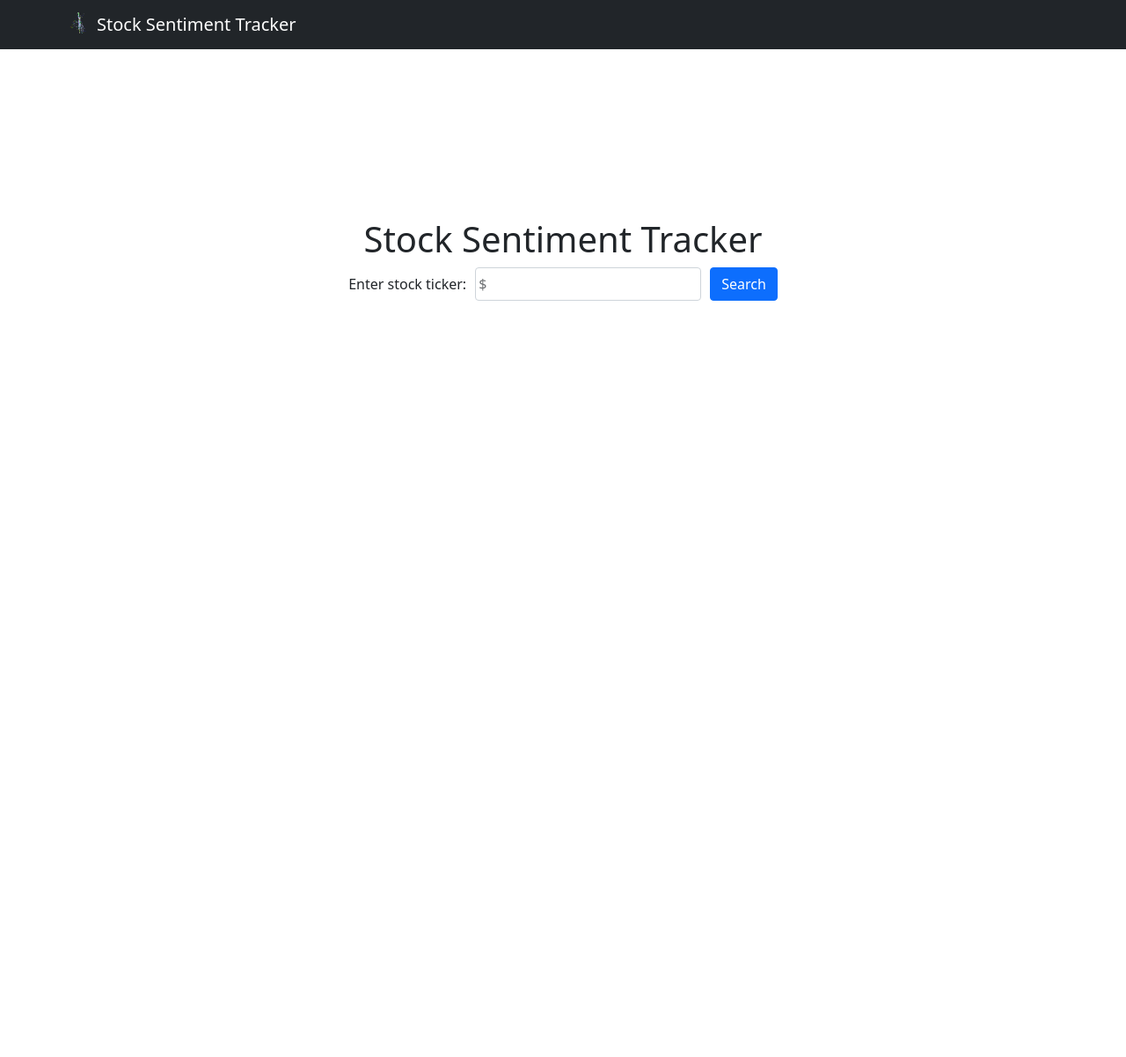
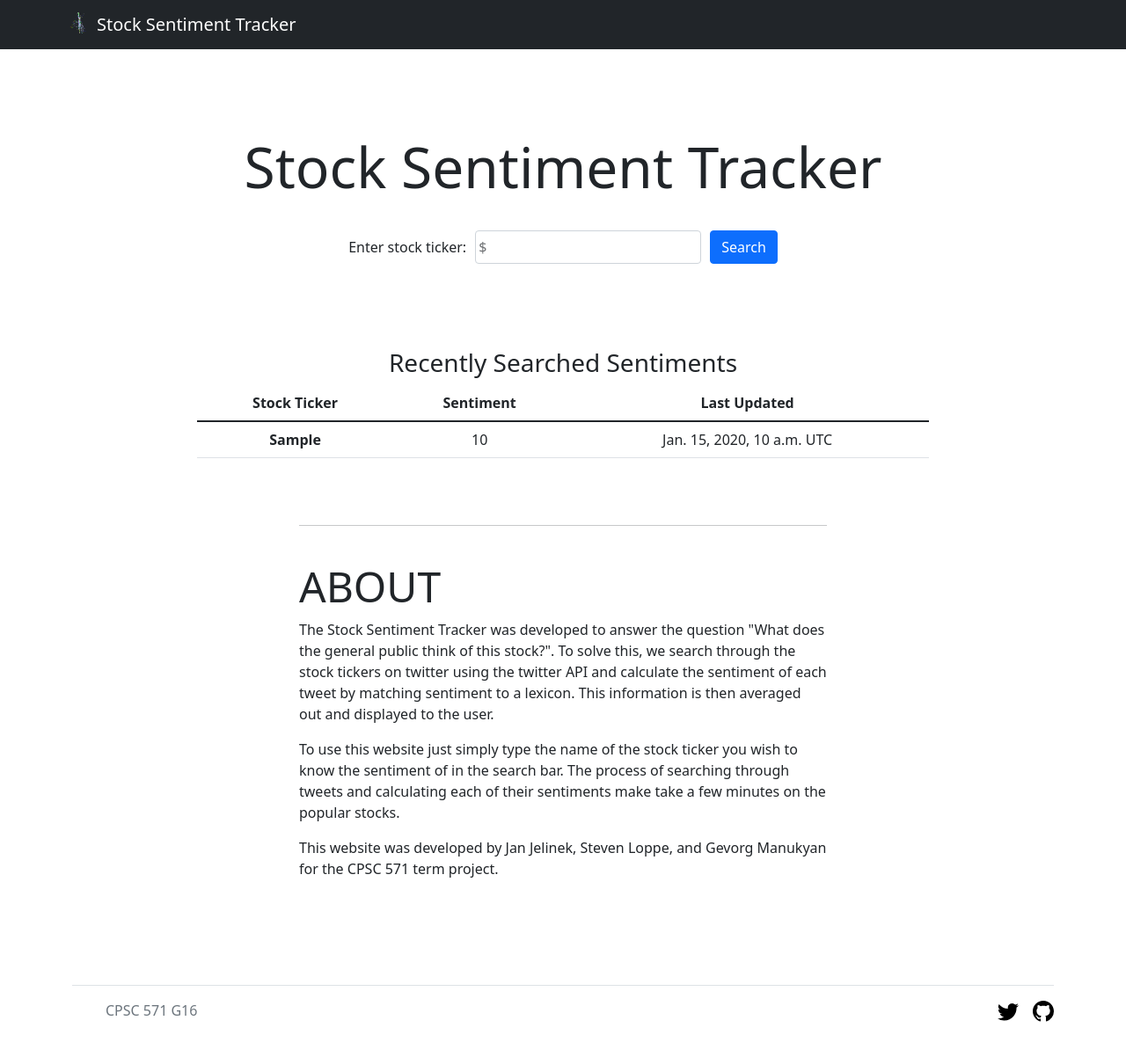
Before and after one commit to stevenloppe/571-term-project, a Django app: page / in a window 1280 px wide. Shown: the whole page at 88% size. Before the commit the page ends 342 px from the top, so only its background shows below. Run offline with Django 3.2, Linux system fonts and the light colour scheme; tables that the repository leaves empty hold one stand-in row (values such as "Sample post"); some libraries are stand-ins or nearby versions.

Commit message:
Finished frontend

```diff
--- a/main/models.py
+++ b/main/models.py
@@ -37,7 +37,7 @@ class StockAnalysis(models.Model):
         return self.stockTicker
 
     def is_outdated(self):
-        return self.lastUpdated <= timezone.now() - datetime.timedelta(minutes=15)
+        return self.lastUpdated <= timezone.now() - timedelta(minutes=15)
 
 
 class Author(models.Model):
@@ -206,6 +206,7 @@ class Tweet(models.Model):
             tweet.created_at = created_at
             tweet.ticker = ticker
             tweet.is_retweet = "retweeted_status" in s
+            tweet.favorite_count = s["favorite_count"]
             tweet.retweet_count = s["retweet_count"]
             tweet.fetched_at = datetime.now(timezone.utc)
             tweet.sentiment = -2 # Do not calculate sentiment now. It is slow so we will do it later in batch
--- /dev/null
+++ b/main/static/main/index.css
@@ -0,0 +1,83 @@
+.hero-section {
+    justify-content: center;
+    align-items: center;
+    margin: auto;
+    width: 90%;
+    height: 100%;
+    text-align: center;
+}
+
+.hero-section > h1 {
+    margin-top: 12vh;
+    font-size: 2.2em;
+    padding-bottom: 0.4em;
+}
+
+.searchbar {
+    display: flex;
+    justify-content: center;
+    gap: 10px;
+}
+
+.addDollarSymbol {
+    position: relative;
+}
+
+.addDollarSymbol::after {
+    position: absolute;
+    left: 4px;
+    top: 7px;
+    content: attr(data-placeholder);
+    pointer-events: none;
+    opacity: 0.65;
+}
+
+.recently-searched-table {
+    padding-top: 12vh;
+}
+
+.about {
+    padding-bottom: 10%;
+}
+
+.about > h2 {
+    font-size: 2.2em;
+}
+
+
+@media only screen and (min-width: 650px) {
+    .hero-section > h1 {
+        font-size: 3em;
+    }
+    .about > h2 {
+        font-size: 3em;
+    }
+}
+
+@media only screen and (min-width: 900px) {
+    .hero-section {
+        width: 80%;
+    }
+
+    .hero-section > h1 {
+        font-size: 4em;
+    }
+    .about > h2 {
+        font-size: 3em;
+    }
+}
+
+@media only screen and (min-width: 1200px) {
+    .hero-section {
+        width: 65%;
+    }
+    .content {
+        width: 50%;
+    }
+}
+
+@media only screen and (min-width: 1500px) {
+    .hero-section {
+        width: 50%;
+    }
+}
--- a/main/static/main/styles.css
+++ b/main/static/main/styles.css
@@ -7,75 +7,18 @@ html, body {
 
 .content {
   margin: auto;
-  width: 50%;
+  width: 80%;
   padding: 20px;
-  padding-top: 3em;
 }
 
 .content > h1 {
   text-align: center;
-  font-size: 8.5em;
+  font-size: 2.2em;
   padding-bottom: 2rem;
   justify-content: center;
 }
 
-.invisible {
-  display: none;
-}
 
-.hero-section {
-  margin: auto;
-  width: 50%;
-  height: 80%;
-  padding: 20px;
-  padding-top: 15%;
-  text-align: center;
-}
-
-
-/* stockdetails.html specific */
-.sentimentRating {
-  display: flex;
-  justify-content: space-between;
-  align-items: center;
-  margin: 0;
-  padding: 0;
-}
-
-.sentimentRating-content {
-  width: 400px;
-}
-
-.sentimentRating-content > .numbers {
-  display: flex;
-  justify-content: space-between;
-}
-
-.pointer-arrow {
-  display: flex;
-  justify-content: center;
-}
-
-/* index.html specific */
-.searchbar
-{
-display: flex;
-justify-content: center;
-gap: 10px;
-}
-
-.addDollarSymbol {
-position: relative;
-}
-
-.addDollarSymbol::after {
-position: absolute;
-left: 4px;
-top: 7px;
-content: attr(data-placeholder);
-pointer-events: none;
-opacity: 0.65;
-}
 
 
 /************** start eval-model-table ******************/
--- a/main/templates/index.html
+++ b/main/templates/index.html
@@ -7,6 +7,7 @@
     <meta charset="UTF-8">
     <meta name="viewport" content="width=device-width, initial-scale=1.0">
     <link rel="stylesheet" type="text/css" href="{% static 'main/styles.css' %}">
+    <link rel="stylesheet" type="text/css" href="{% static 'main/index.css' %}">
     <link rel="stylesheet" type="text/css" href="{% static 'main/css/bootstrap.css' %}"/>
     <!-- https://getbootstrap.com/docs/5.1/ -->
     <title>Stock Sentiment Tracker</title>
@@ -22,8 +23,7 @@
             </a>
             </div>
         </nav>
-
-        <section class="hero-section">
+        <div class="hero-section">
             <h1 class="website-name">Stock Sentiment Tracker</h1>
             <form type="get" action=".">
                 <div class="searchbar">
@@ -38,6 +38,62 @@
                     </div>
                 </div>
             </form>
-        </section>
+            <div class="recently-searched-table">
+              <h3>Recently Searched Sentiments</h3>
+              <table class="table table-hover">
+                <thead>
+                  <tr>
+                    <th scope="col">Stock Ticker</th>
+                    <th scope="col">Sentiment</th>
+                    <th scope="col">Last Updated</th>
+                  </tr>
+                </thead>
+                <tbody>
+                  {% for stock in analyses %}
+                  <!-- <li>{{ choice.choice_text }} -- {{ choice.votes }} vote{{ choice.votes|pluralize }}</li> -->
+                    <tr>
+                      <th scope="row">{{stock.stockTicker}}</th>
+                      <td>{{stock.sentimentScore}}</td>
+                      <td>{{stock.lastUpdated}} UTC</td>
+                    </tr>
+                  {% endfor %}
+                </tbody>
+              </table>
+            </div>
+          </div>
+        </div>
+        <div class="content">
+          <br><hr><br>
+          <div class="about">
+            <h2>ABOUT</h2>
+            <p>The Stock Sentiment Tracker was developed to answer the question "What does the general public think of this stock?".
+              To solve this, we search through the stock tickers on twitter using the twitter API and calculate the sentiment of each tweet by matching sentiment to a lexicon.
+              This information is then averaged out and displayed to the user.
+            </p>
+            <p>
+              To use this website just simply type the name of the stock ticker you wish to know the sentiment of in the search bar.
+              The process of searching through tweets and calculating each of their sentiments make take a few minutes on the popular stocks.
+            </p>
+            <p>
+              This website was developed by Jan Jelinek, Steven Loppe, and Gevorg Manukyan for the CPSC 571 term project.
+            </p>
+          </div>
+        </div>
+
+        <div class="container">
+          <footer class="d-flex flex-wrap justify-content-between align-items-center py-3 my-4 border-top">
+            <div class="col-md-4 d-flex align-items-center">
+              <a href="/" class="mb-3 me-2 mb-md-0 text-muted text-decoration-none lh-1">
+                <svg class="bi" width="30" height="24"><use xlink:href="#bootstrap"></use></svg>
+              </a>
+              <span class="text-muted">CPSC 571 G16</span>
+            </div>
+
+            <ul class="nav col-md-4 justify-content-end list-unstyled d-flex">
+              <li class="ms-3"><a class="text-muted" href="https://twitter.com/cpsc571project"><img src="{% static 'main/svg/twitter.svg' %}" class="bi" width="24" height="24"></img><h7></h7></a></li>
+              <li class="ms-3"><a class="text-muted" href="https://github.com/stevenloppe/571-term-project"><img src="{% static 'main/svg/github.svg' %}" class="bi" width="24" height="24"></img><h7></h7></a></li>
+            </ul>
+          </footer>
+        </div>
     </main>
 </body>
--- a/main/views.py
+++ b/main/views.py
@@ -30,7 +30,12 @@ def index(request):
         if type(searchquery) == str:
             return redirect('/'+searchquery)
 
-    return render(request,"index.html")
+    analyses = StockAnalysis.objects.order_by('-lastUpdated')[:5]
+    # asSeRtiOnErRoR: nEgaTivE iNdexInG iS nOt SuPpRorTeD :D
+    #analyses = orderedStocks[len(orderedStocks)-5:]
+
+
+    return render(request,"index.html", {'analyses' : analyses})
 
 
 def stockdetails(request, sa_stockTicker):
```
Also changed, not shown: main/static/main/main.js (+7 -4 lines), main/static/main/stockdetails.css (added, +101 -0 lines), main/templates/stockdetails.html (+25 -10 lines), main/static/main/svg/github.svg (added), main/static/main/svg/twitter.svg (added).
